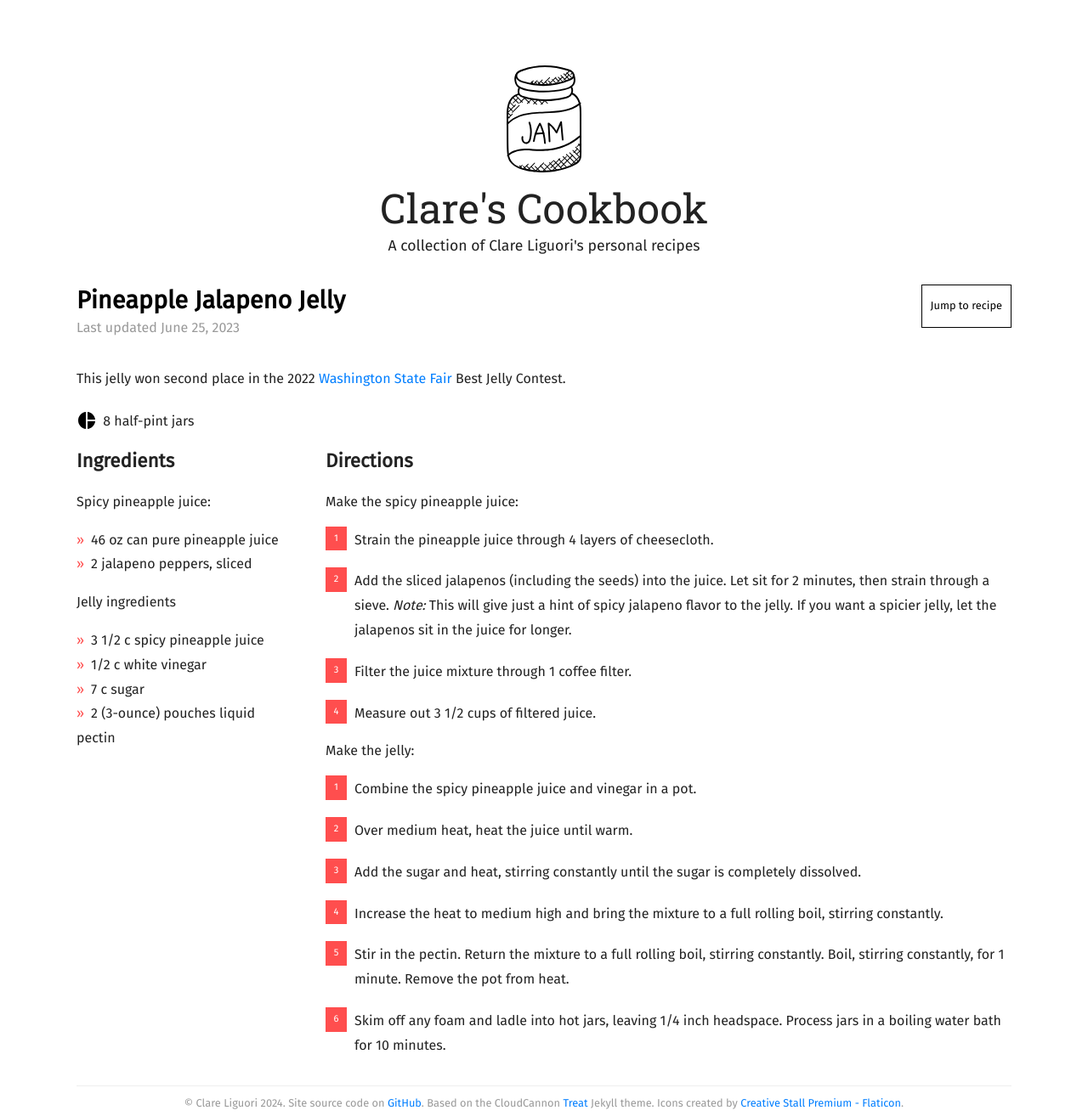
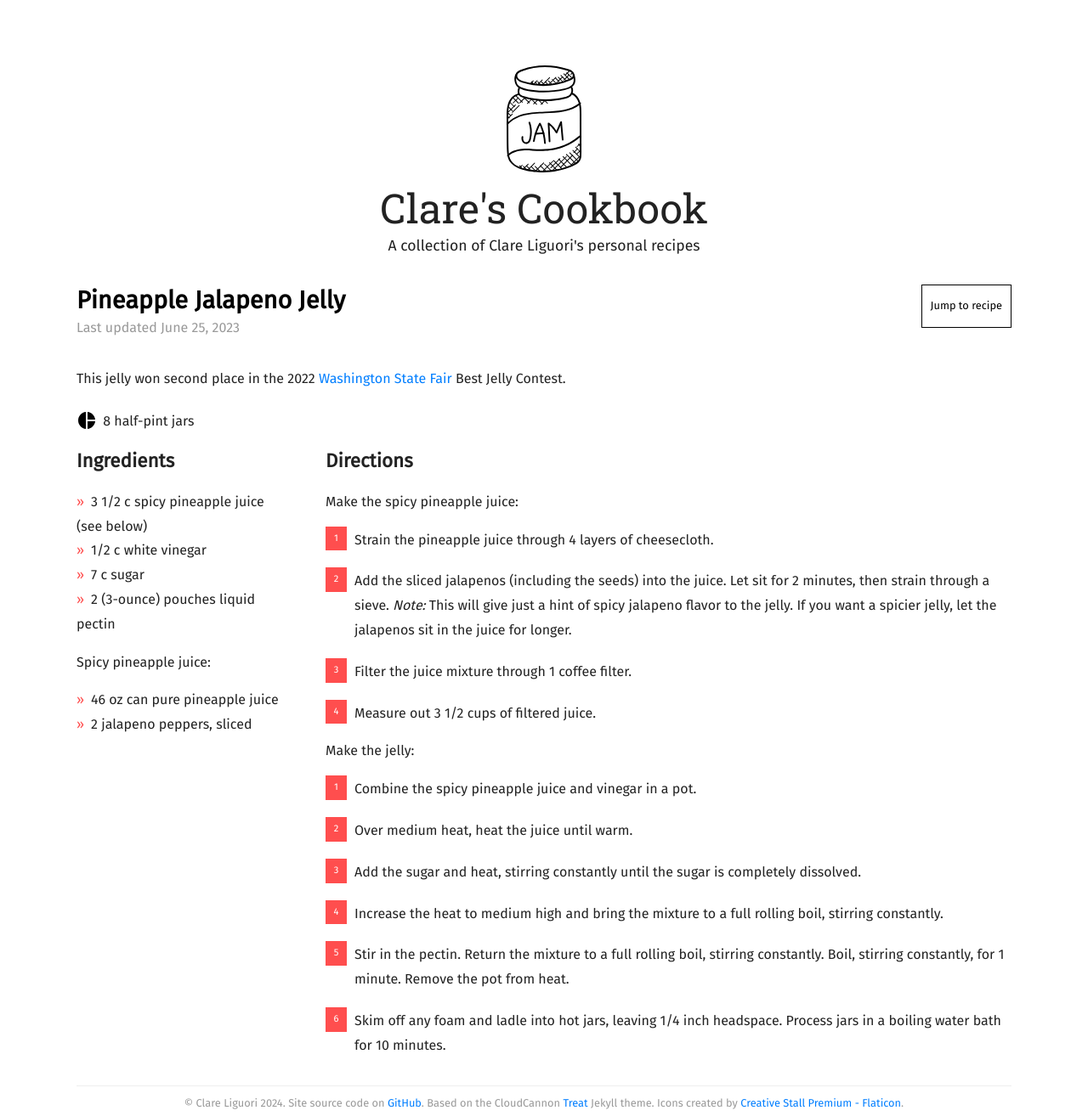
Before and after one commit to clareliguori/recipes, a Jekyll site: the page built from _posts/0000-00-00-pineapple-jalapeno-jelly.md, in a window 1280 px wide, cut to the strip 104-1418 px from the top of the page. Shown: the whole strip at 85% size. Built offline with Jekyll 4.4.1, drawn with Linux system fonts in a browser that asks for light colours; nearby versions of some CDN libraries.

Commit message:
Switch around ingredients order

```diff
--- a/_posts/0000-00-00-pineapple-jalapeno-jelly.md
+++ b/_posts/0000-00-00-pineapple-jalapeno-jelly.md
@@ -7,15 +7,14 @@ categories:
 recipe:
   servings: 8 half-pint jars
   ingredients_markdown: |-
+    * 3 1/2 c spicy pineapple juice (see below)
+    * 1/2 c white vinegar
+    * 7 c sugar
+    * 2 (3-ounce) pouches liquid pectin
+
     Spicy pineapple juice:
     * 46 oz can pure pineapple juice
     * 2 jalapeno peppers, sliced
-
-    Jelly ingredients
-    * 3 1/2 c spicy pineapple juice
-    * 1/2 c white vinegar
-    * 7 c sugar
-    * 2 (3-ounce) pouches liquid pectin
   directions_markdown: |-
     Make the spicy pineapple juice:
     1. Strain the pineapple juice through 4 layers of cheesecloth.
```
